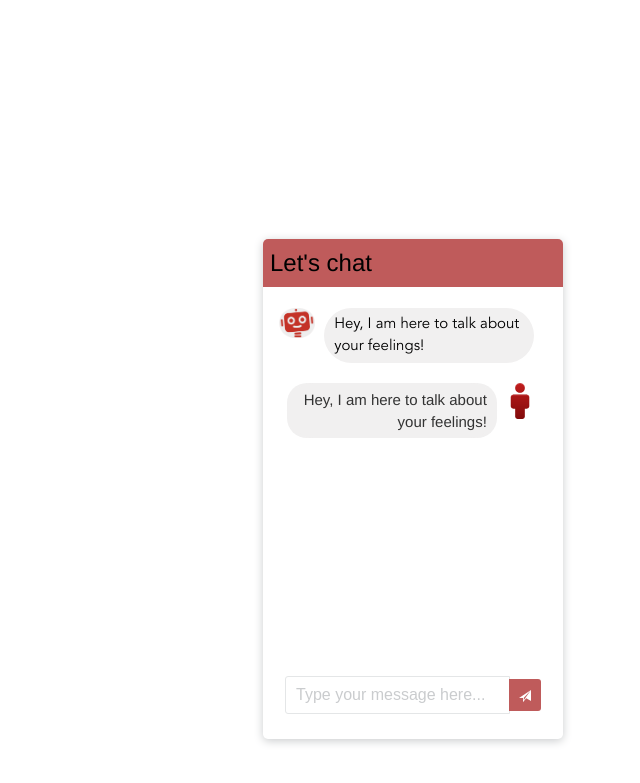
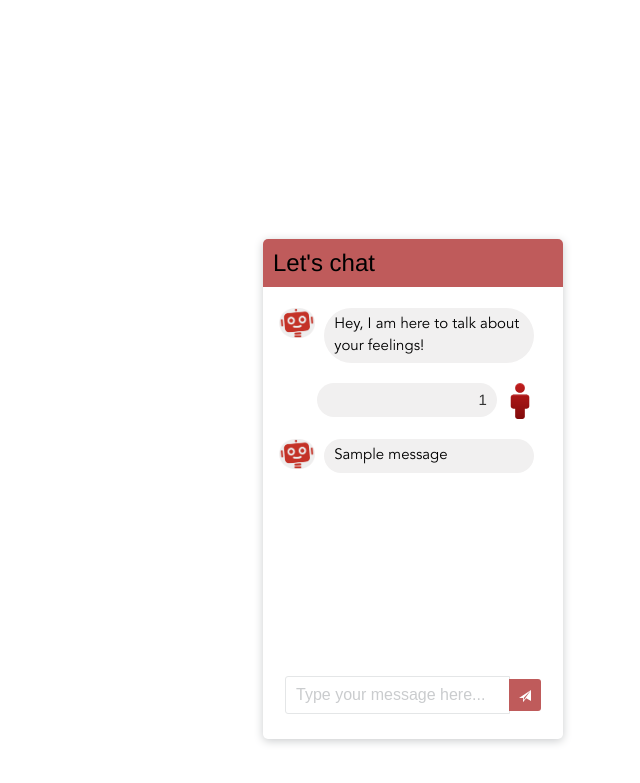
Before and after one commit to RutujaWanjari/Stress_ChatBot, a Flask app: template project/templates/layout/index.html in a window 1280 px wide. Shown: the top 783 px of the page, without its empty margins (640-1280 px from the left). Run offline with Flask 2, Linux system fonts and the light colour scheme; the template is opened without the code that fills it: most values are stand-ins (such as "Sample title", 1, 10 or a date in 2020); style sheets or scripts are compiled from the project's sources; some libraries are stand-ins or nearby versions; some web fonts are replaced.

Commit message:
message send-receive

```diff
--- a/project/static/css/main.less
+++ b/project/static/css/main.less
@@ -39,7 +39,7 @@
 }
 
 #iframe{
-      height: 400px;
+      height: 360px;
     overflow: scroll;
     top: 10px;
 }
@@ -227,6 +227,7 @@ body {
     margin-right: 5px;
     float: right;
     border-radius: 20px;
+    padding: 6px 10px;
     width: 80%;
     min-width: 180px;
     text-align: right;
@@ -302,8 +303,7 @@ body {
     width: 100%;
     background: #f1f0f0;
     font-size: 15px;
-    border-top-left-radius: 20px;
-    border-top-right-radius: 20px;
+    border-radius: 20px;
     padding: 6px 10px;
     text-align: left;
 }
--- a/project/static/css/style.less
+++ b/project/static/css/style.less
@@ -68,6 +68,7 @@ h2 {
     .iframe-head{
         font-size: 24px;
         padding: 7px;
+        padding-left: 10px;
         color: #000000;
         background-color: #bf5b5b;
         border-top-right-radius: 5px;
--- a/project/templates/layout/index.html
+++ b/project/templates/layout/index.html
@@ -14,25 +14,17 @@
             </div>
           </div>
         </li>
-      <li  class="message right appeared">
-            <div class="avatar">
-                <img width="36px" src="/static/images/user.png">
-            </div>
-            <div class="text_wrapper">
-                <div class="text-header no-ul">
-                <div class="text">
-                    Hey, I am here to talk about your feelings!
-                </div>
-                </div>
-            </div>
+
+        <li>
+            {% set template = 'layout/' + 'message' + '.html' %}
+            {% with message_list=message_list %}
+                                {% include template %}
+            {% endwith %}
         </li>
       </ul>
 
-  <div id="result">
-  </div>
-
       <div class="bottom-send-input">
-    <form method="post" id="chatbot-form" >
+        <form method="post" id="chatbot-form" action="{{ url_for_index }}">
           <div class="input-group">
             <input id="message_input" type="text" name="message_input" class="form-control input-sm bottom-input" placeholder="Type your message here...">
             <span class="input-group-btn" id="basic-addon2">
@@ -44,4 +36,5 @@
         </form>
       </div>
 
+
       {% endblock %}
--- /dev/null
+++ b/project/templates/layout/message.html
@@ -0,0 +1,25 @@
+{% for ml in message_list %}
+        <li  class="message right appeared">
+            <div class="avatar">
+                <img width="36px" src="/static/images/user.png">
+            </div>
+            <div class="text_wrapper">
+                <div class="text" id="user_response">
+                    {{ ml[0] }}
+                </div>
+            </div>
+        </li>
+
+        <li  class="message left appeared">
+            <div class="avatar">
+                <img width="36px" src="/static/images/bot.png">
+            </div>
+            <div class="text_wrapper">
+                <div class="text-header">
+                    <div class="text" id="bot_response">
+                        {{ ml[1] }}
+                    </div>
+                </div>
+            </div>
+        </li>
+{% endfor %}
```
Also changed, not shown: project/controllers/bot.py (+13 -307 lines), project/controllers/nlp.py (+12 -9 lines). Lines whose indentation alone changed are shown as unchanged.
